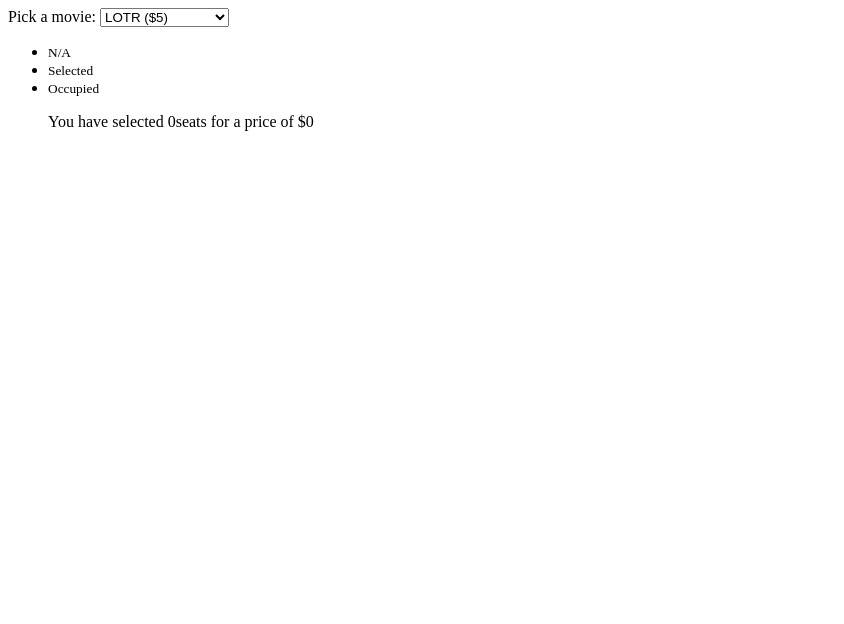
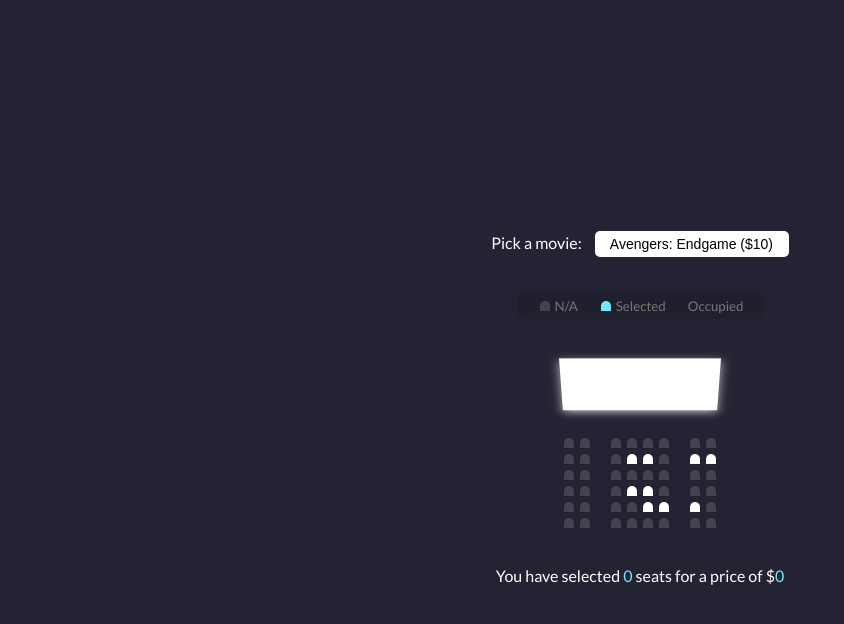
Before and after one commit to alej4ndro-cm/WebVanillaProjects, a plain HTML site: page movie-seat-booking/index.html in a window 1280 px wide. Shown: the whole page, without its empty margins (0-844 px from the left). Drawn offline with Linux system fonts and the light colour scheme.

Commit message:
style.css complete amd fixed some errors on index.html

```diff
--- a/movie-seat-booking/index.html
+++ b/movie-seat-booking/index.html
@@ -9,13 +9,13 @@
 <body>
     <!-- Select box for the movies (dropdown menu) -->
     <div class="movie-container">
-        <label>Pick a movie:</label>
-        <select id="movie">
-            <option value="5">LOTR ($5)</option>
-            <option value="6">Harry Potter ($6)</option>
-            <option value="8">Friday ($8)</option>
-            <option value="9">Transformers ($9)</option>
-        </select>
+      <label>Pick a movie:</label>
+      <select id="movie">
+        <option value="10">Avengers: Endgame ($10)</option>
+        <option value="12">Joker ($12)</option>
+        <option value="8">Toy Story 4 ($8)</option>
+        <option value="9">The Lion King ($9)</option>
+      </select>
     </div>
 
     <!-- Create the showcase: basically a legend that will show the  color seats that are open, selected, occupied, etc -->
@@ -32,11 +32,12 @@
             <div class="occupied"></div>
             <small>Occupied</small>
         </li>
+    </ul>
 
         <!--rows of seats and the little movie screen wrapped in a container-->
         <div class="container">
             <div class="screen"></div>
-            <div class="rows">
+            <div class="row">
                 <div class="seat"></div>
                 <div class="seat"></div>
                 <div class="seat"></div>
@@ -47,7 +48,7 @@
                 <div class="seat"></div>
             </div>
         <!--we need 6 rows, so let's copy them 2/6 times-->
-        <div class="rows">
+        <div class="row">
             <div class="seat"></div>
             <div class="seat"></div>
             <div class="seat"></div>
@@ -58,7 +59,7 @@
             <div class="seat occupied"></div>
         </div>
         <!--we need 6 rows, so let's copy them 3/6 times-->
-        <div class="rows">
+        <div class="row">
             <div class="seat"></div>
             <div class="seat"></div>
             <div class="seat"></div>
@@ -69,7 +70,7 @@
             <div class="seat"></div>
         </div>
         <!--we need 6 rows, so let's copy them 4/6 times-->
-        <div class="rows">
+        <div class="row">
             <div class="seat"></div>
             <div class="seat"></div>
             <div class="seat"></div>
@@ -80,7 +81,7 @@
             <div class="seat"></div>
         </div>
         <!--we need 6 rows, so let's copy them 5/6 times-->
-        <div class="rows">
+        <div class="row">
             <div class="seat "></div>
             <div class="seat"></div>
             <div class="seat"></div>
@@ -91,7 +92,7 @@
             <div class="seat"></div>
         </div>
         <!--we need 6 rows, so let's copy them 6/6 times-->
-        <div class="rows">
+        <div class="row">
             <div class="seat"></div>
             <div class="seat"></div>
             <div class="seat"></div>
@@ -101,10 +102,10 @@
             <div class="seat"></div>
             <div class="seat"></div>
         </div>
+    </div>
 
-        <p class="text">You have selected <span id ="count">0</span>seats for a price of $<span id="total">0</span></p>
-
-        </div>
+        <!--this will say: you have selected many seats for the price of-->
+        <p class="text">You have selected <span id ="count">0</span> seats for a price of $<span id="total">0</span></p>
 
     <script src="script.js"></script>
 </body>
--- a/movie-seat-booking/style.css
+++ b/movie-seat-booking/style.css
@@ -0,0 +1,129 @@
+/* importing lato font from https://fonts.google.com */
+@import url("https://fonts.googleapis.com/css2?family=Lato:ital,wght@0,100;0,300;0,400;0,700;0,900;1,100;1,300;1,400;1,700;1,900&display=swap");
+
+/* We don't wanna have any adding width */
+* {
+  box-sizing: border-box;
+}
+
+body {
+  background-color: #242333;
+  color: #fff;
+  display: flex;
+  flex-direction: column;
+  align-items: center;
+  justify-content: center;
+  height: 100vh;
+  font-family: "Lato", sans-serif;
+  margin: 0;
+}
+
+/* Working on the movie container class */
+.movie-container {
+  margin: 20px 0;
+}
+
+.movie-container select {
+  background-color: #fff;
+  border: 0;
+  border-radius: 5px;
+  font-size: 14px;
+  margin-left: 10px;
+  padding: 5px 15px 5px 15px;
+  -moz-appearance: none;
+  -webkit-appearance: none;
+  appearance: none;
+}
+
+/*Adding 3D effects*/
+.container {
+  perspective: 1000px;
+  margin-bottom: 30px;
+}
+
+.seat {
+  background-color: #444451;
+  height: 10px;
+  width: 10px;
+  margin: 3px;
+  border-top-left-radius: 10px;
+  border-top-right-radius: 10px;
+}
+
+.seat.selected {
+  background-color: #6feafc;
+}
+
+.seat.occupied {
+  background-color: #fff;
+}
+
+/* Separating seats */
+.seat:nth-of-type(2) {
+  margin-right: 18px;
+}
+
+.seat:nth-last-of-type(2) {
+  margin-left: 18px;
+}
+
+/* When hovering the empty seats they will scale up to 1.2x */
+.seat:not(.occupied):hover {
+  cursor: pointer;
+  transform: scale(1.2);
+}
+
+.showcase .seat:not(.occupied):hover {
+  cursor: default;
+  transform: scale(1);
+}
+
+/* Let's make a transparent background*/
+.showcase {
+  background: rgba(0, 0, 0, 0.1);
+  padding: 5px 10px;
+  border-radius: 5px;
+  color: #777;
+  list-style-type: none;
+  display: flex;
+  justify-content: space-between;
+}
+
+/* seats and caption */
+.showcase li {
+  display: flex;
+  align-items: center;
+  justify-content: center;
+  margin: 0 10px;
+}
+
+.showcase li small {
+  margin-left: 2px;
+}
+
+.row {
+  display: flex;
+}
+
+/*adding the screen ->class: screen*/
+.screen {
+  background-color: #fff;
+  height: 70px;
+  width: 100%;
+  margin: 15px 0;
+  transform: rotateX(-45deg);
+  box-shadow: 0 3px 10px rgba(255, 255, 255, 0.7);
+}
+
+p.text {
+  margin: 5px 0;
+}
+
+p.text {
+  margin: 5px 0;
+}
+
+/*Changin the color for the numbers on the bottom message*/
+p.text span {
+  color: #6feaf6;
+}
```
